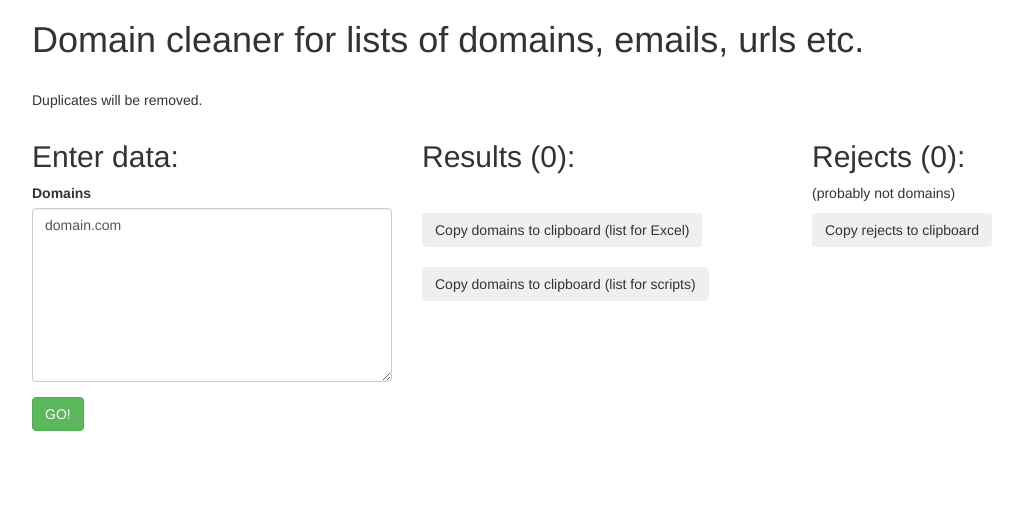
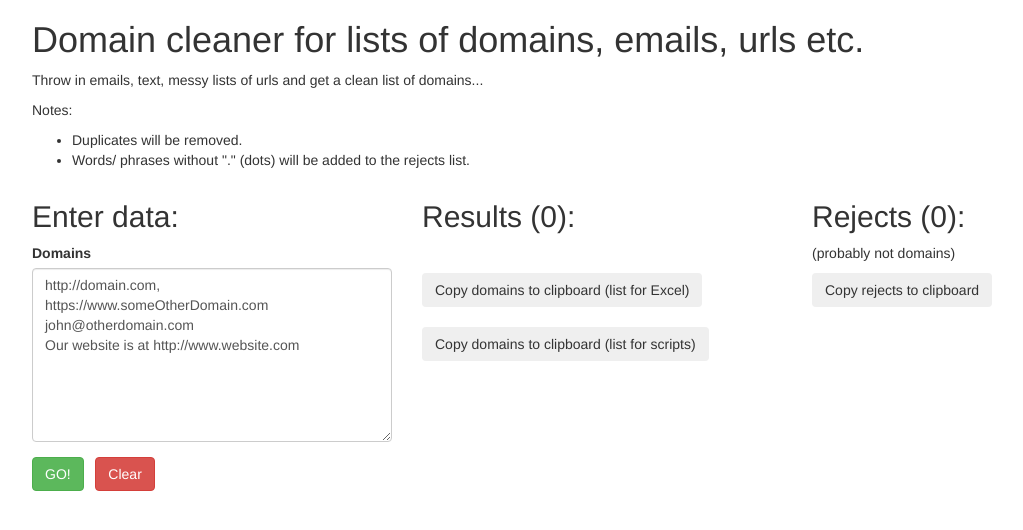
Before and after one commit to tboeckmann/domain-cleaner, an Angular app: page / in a window 1280 px wide. Shown: the top 530 px of the page, without its empty margins (38-1061 px from the left). Built offline with nearby package versions, Linux system fonts and the light colour scheme.

Commit message:
add text and implement Clear button

```diff
--- a/src/app/app.component.html
+++ b/src/app/app.component.html
@@ -1,13 +1,17 @@
 <!--The whole content below can be removed with the new code.-->
 <div class="container">
   <h1>{{title}}</h1>
+  <p>Throw in emails, text, messy lists of urls and get a clean list of domains...</p>
   <p>
     <!--Any incomplete URLs or string that do not contain domains will be removed.-->
-    <br>
-    Duplicates will be removed.
+    Notes:
   </p>
-<!--</div>
-<div class="container">-->
+    <ul>
+      <li>Duplicates will be removed.</li>
+      <li>Words/ phrases without "." (dots) will be added to the rejects list.</li>
+    </ul>
+</div>
+<div class="container">
 
   <div class="row">
 
@@ -18,7 +22,8 @@
           <label>Domains</label>
           <textarea class="form-control" rows=8 formControlName="domains"></textarea>
         </div>
-        <button type="button" class="btn btn-success" (click)="getParsedDomains()">GO!</button>
+        <button type="button" class="btn btn-success" (click)="getParsedDomains()">GO!</button>&nbsp;&nbsp;
+        <button type="button" class="btn btn-danger" (click)="clearDomains()">Clear</button>
       </form>
     </div>
 
--- a/src/app/app.component.ts
+++ b/src/app/app.component.ts
@@ -11,7 +11,7 @@ import {NgbModule} from '@ng-bootstrap/ng-bootstrap';
 export class AppComponent implements OnInit {
   public domainForm: FormGroup
   public title: string = 'Domain cleaner for lists of domains, emails, urls etc.';
-  public domains: string = "domain.com";
+  public domains: string = "http://domain.com, https://www.someOtherDomain.com\njohn@otherdomain.com\nOur website is at http://www.website.com";
   public outputList: any[] = [];
   public rejectedOutputList: any[] = [];
 
@@ -20,7 +20,7 @@ export class AppComponent implements OnInit {
     ngOnInit() {
 
       this.domainForm = this._fb.group({
-        domains: ['domain.com', <any>Validators.required],
+        domains: [this.domains, <any>Validators.required],
       });
 
     }
@@ -83,6 +83,15 @@ export class AppComponent implements OnInit {
       window.prompt("Ctrl+C (Windows) or Cmd+C (Mac) to copy list", text);
     }
 
+    // Clear the domain box
+    clearDomains() {
+      this.domains = ''
+      this.domainForm = this._fb.group({
+        domains: [this.domains, <any>Validators.required],
+      });
+
+    }
+
 
 
 }
```
